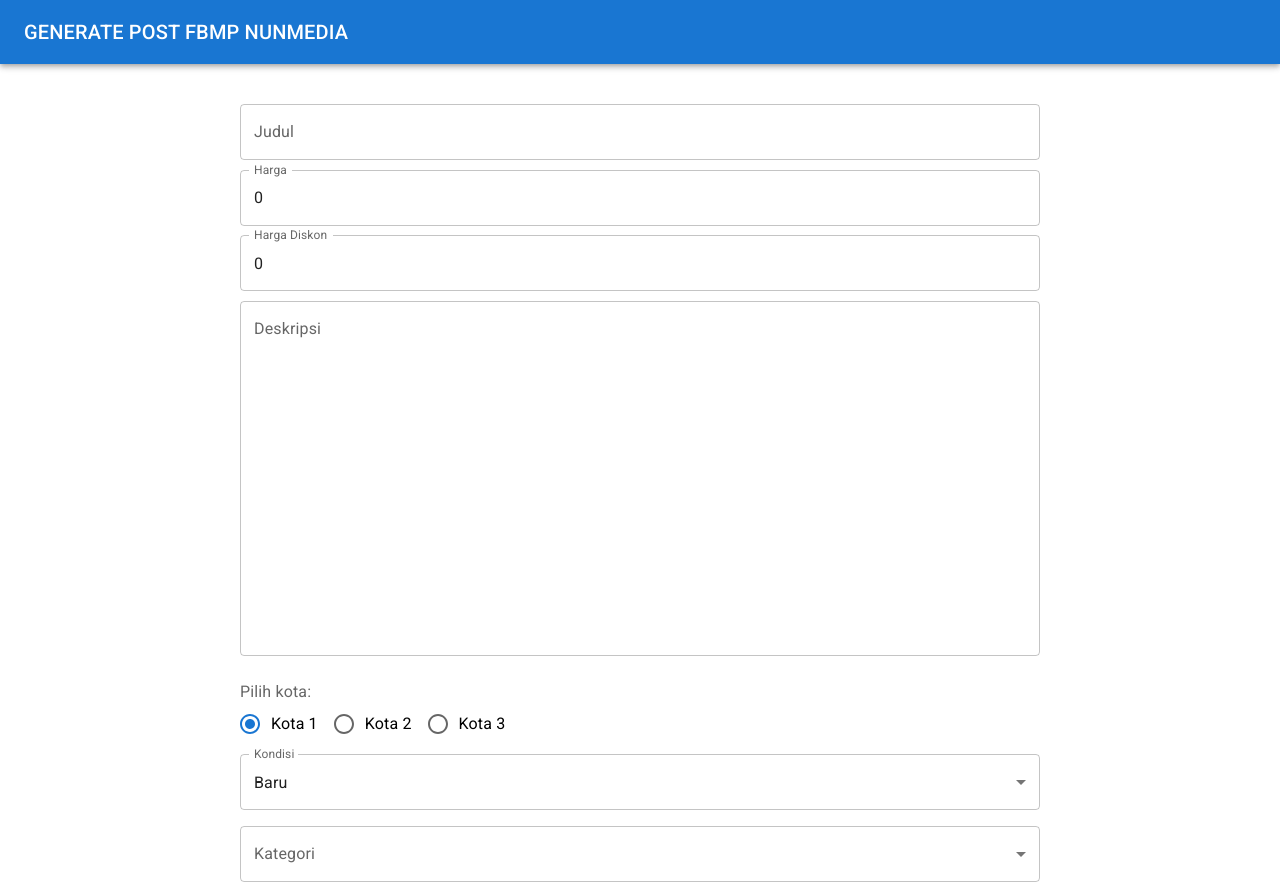
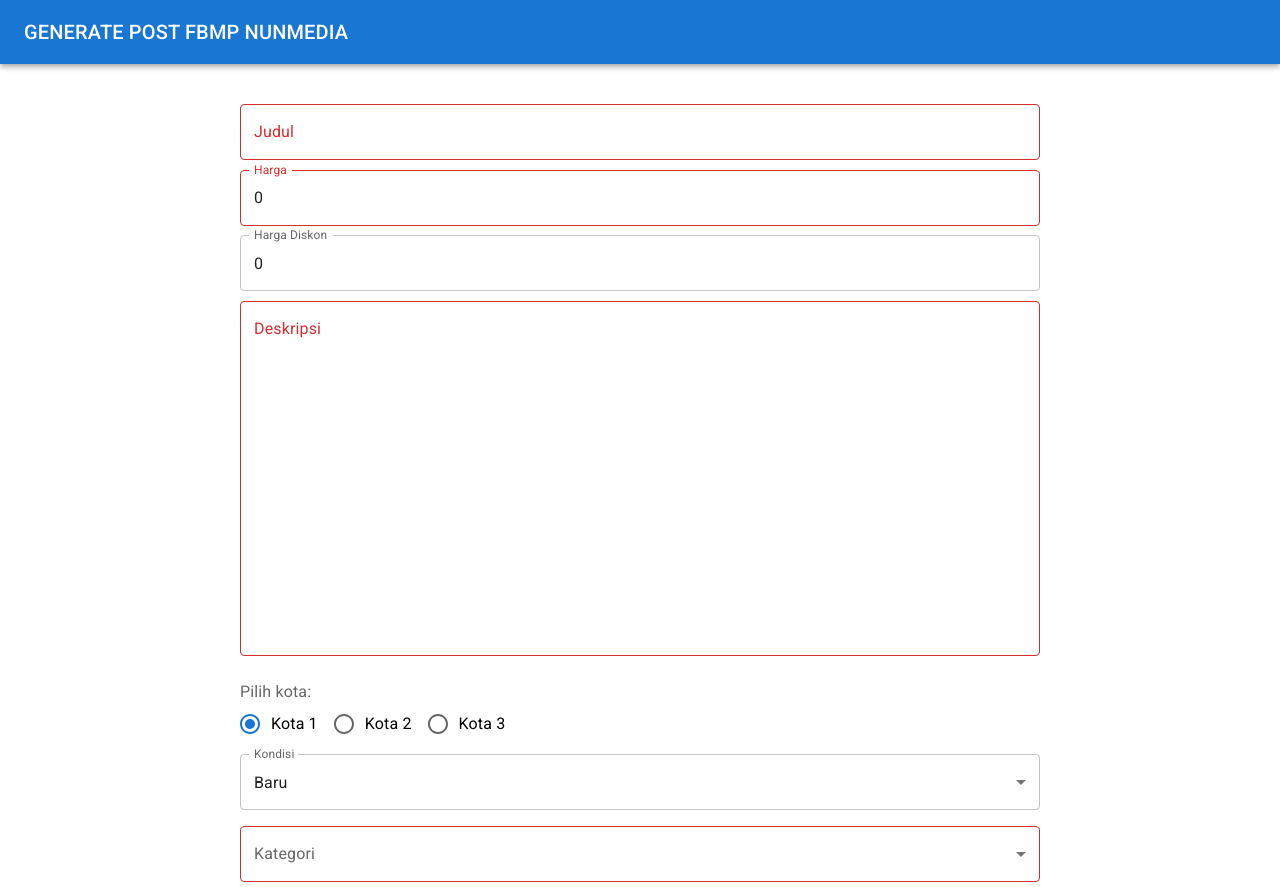
Before and after one commit to khoirxz/tool-macro, a React (Create React App) app: page / in a window 1280 px wide. Shown: the top 891 px of the page. Built offline with nearby package versions, Linux system fonts and the light colour scheme.

Commit message:
field validation

```diff
--- a/src/App.js
+++ b/src/App.js
@@ -10,6 +10,7 @@ import Radio from "@mui/material/Radio";
 import RadioGroup from "@mui/material/RadioGroup";
 import FormControlLabel from "@mui/material/FormControlLabel";
 import FormLabel from "@mui/material/FormLabel";
+import { Typography } from "@mui/material";
 
 import Navbar from "./components/Navbar";
 import InputForm from "./components/InputForm";
@@ -54,6 +55,7 @@ export default function App() {
           state={judul}
           setState={setJudul}
           inputType="text"
+          error={judul === "" ? true : false}
         />
         {/* Harga field */}
         <InputForm
@@ -61,6 +63,7 @@ export default function App() {
           state={harga}
           setState={setHarga}
           inputType="number"
+          error={harga === 0 ? true : false}
         />
         {/* Harga Diskon field */}
         <InputForm
@@ -79,6 +82,7 @@ export default function App() {
           sx={{ mb: 3 }}
           multiline
           onChange={(e) => setDeskripsi(e.target.value)}
+          error={deskripsi === "" ? true : false}
         />
 
         {/* Kota field */}
@@ -108,6 +112,7 @@ export default function App() {
             />
           </RadioGroup>
         </FormControl>
+        {/* Kondisi filed */}
         <FormControl size="medium" sx={{ mb: 2 }} fullWidth>
           <InputLabel id="Kondisi">Kondisi</InputLabel>
           <Select
@@ -131,6 +136,7 @@ export default function App() {
             labelId="Kategori"
             label="Kategori"
             onChange={(e) => setKategori(e.target.value)}
+            error={kategori === "" ? true : false}
           >
             <MenuItem value="semua">Pilih semua</MenuItem>
             {listKategory.map((item, key) => (
@@ -146,6 +152,7 @@ export default function App() {
           state={jeda}
           setState={setJeda}
           inputType="number"
+          error={jeda === 0 ? true : false}
         />
         {/* Label field */}
         <InputForm
--- a/src/components/InputForm.jsx
+++ b/src/components/InputForm.jsx
@@ -1,6 +1,6 @@
 import TextField from "@mui/material/TextField";
 
-const InputForm = ({ state, setState, inputType, title }) => {
+const InputForm = ({ state, setState, inputType, title, ...rest }) => {
   return (
     <TextField
       label={title}
@@ -11,6 +11,7 @@ const InputForm = ({ state, setState, inputType, title }) => {
       sx={{ mb: 1.2 }}
       size="medium"
       type={inputType}
+      {...rest}
     />
   );
 };
```
